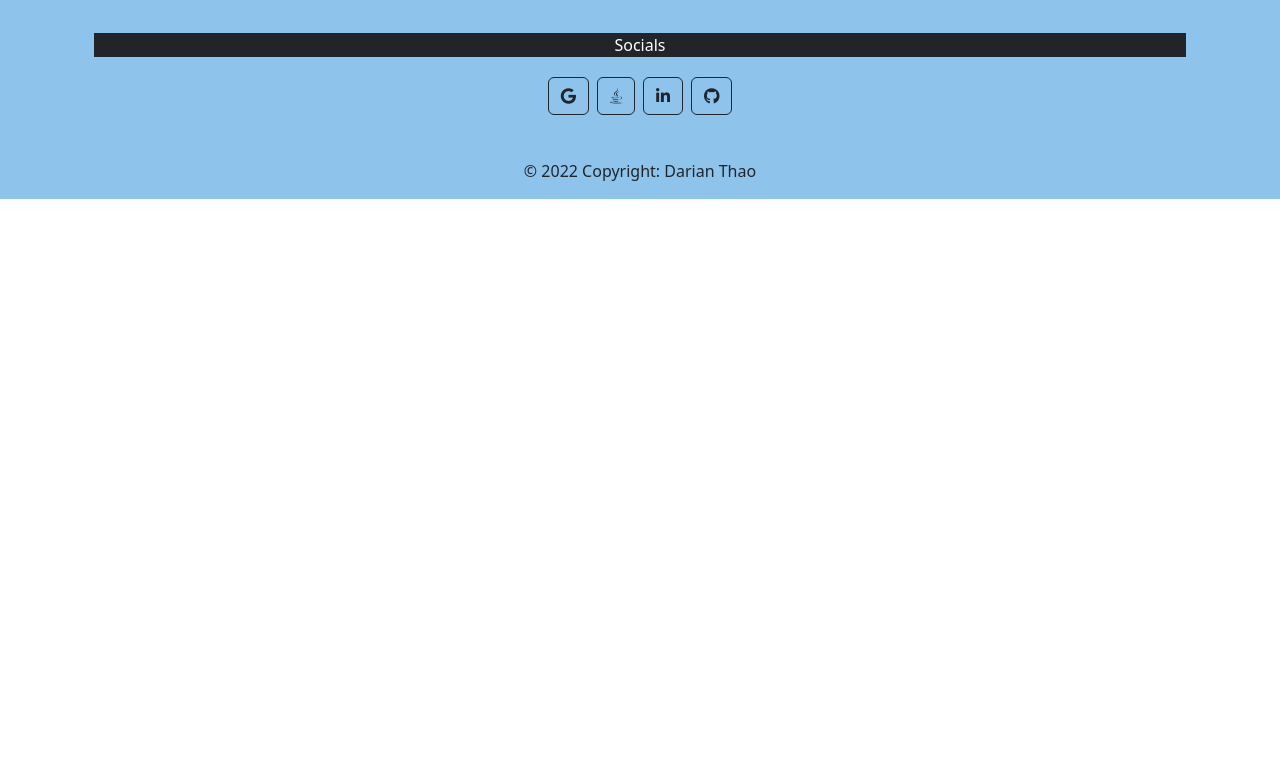
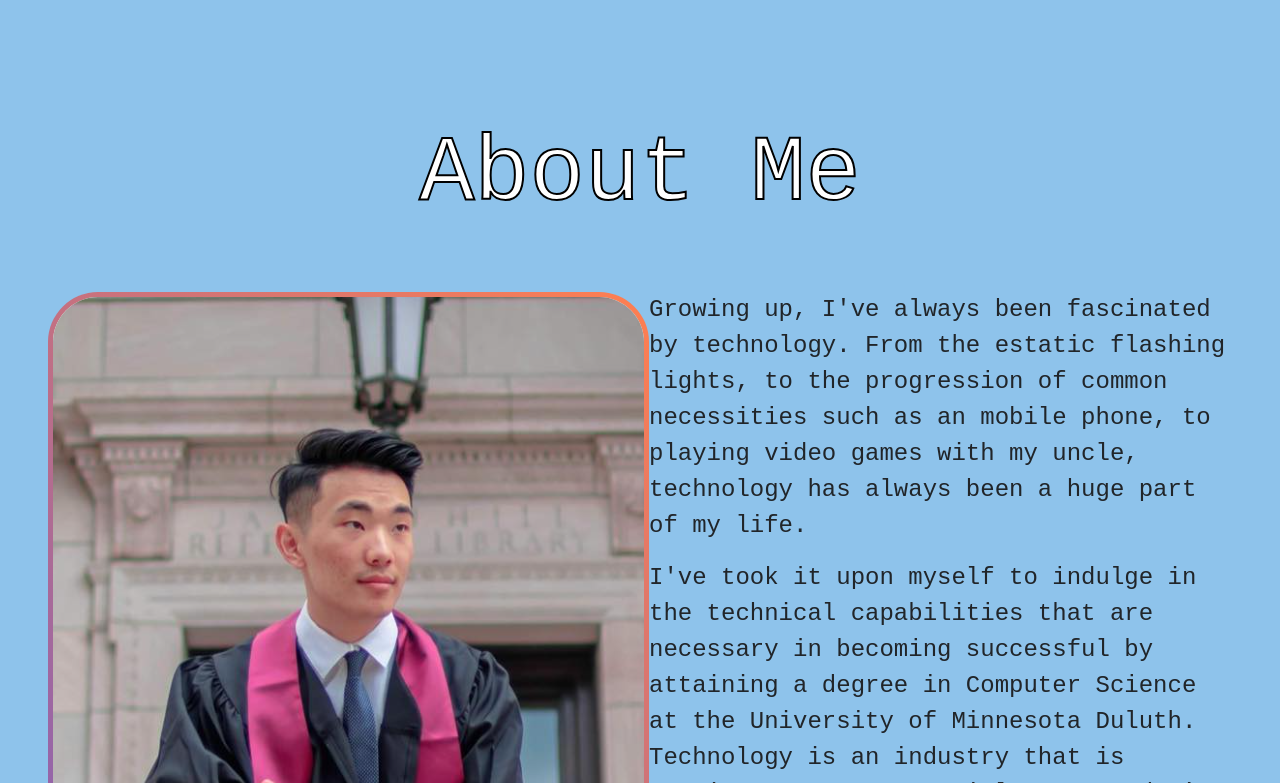
Before and after one commit to darianthao/Portfolio, a React (Create React App) app: page / in a window 1280 px wide. Shown: the part 3037-3820 px from the top of the page. Before the commit the page ends 3236 px from the top, so only its background shows below. Built offline with nearby package versions, Linux system fonts and the light colour scheme.

Commit message:
about me section done

```diff
--- a/src/App.js
+++ b/src/App.js
@@ -8,6 +8,7 @@ import MyTechStack from "./components/MyTechStack/MyTechStack";
 import ProjectsGrid from "./components/ProjectsGrid/ProjectsGrid";
 import Footer from "./components/Footer/Footer";
 import NavBar from "./components/NavBar/NavBar";
+import AboutMe from "./components/AboutMe/AboutMe";
 
 import React from "react";
 
@@ -21,6 +22,7 @@ function App() {
 
         <MyTechStack/>
         <ProjectsGrid/>
+          <AboutMe/>
         <Footer/>
 
       </div>
--- /dev/null
+++ b/src/components/AboutMe/AboutMe.css
@@ -0,0 +1,32 @@
+
+.AboutMe{
+
+}
+
+.header{
+    font-family: Courier New;
+    font-size: 92px;
+    color: white;
+    -webkit-text-stroke: 2px black;
+}
+.body {
+    display: grid;
+    grid-template-columns: 1fr 1fr;
+    grid-template-rows: 1fr;
+    margin: 2rem 2rem;
+    padding: 1rem 1rem 1rem 1rem;
+}
+
+.description {
+    font-family: "Courier New";
+    text-align: left;
+    font-size: 24px;
+}
+
+img.portfolioSelfie {
+    background: linear-gradient(#fff, #fff) padding-box,
+    linear-gradient(45deg, slateblue, coral) border-box;
+
+    border: 5px solid transparent;
+    border-radius: 50px;
+}
--- /dev/null
+++ b/src/components/AboutMe/AboutMe.js
@@ -0,0 +1,31 @@
+import React from "react";
+import './AboutMe.css'
+import portfolioSelfie from './images/portfolioSelfie.png'
+function AboutMe() {
+    return (
+<div className="AboutMe">
+    <div className="header">
+        About Me
+    </div>
+    <div className="body">
+        <img className="image portfolioSelfie" src={portfolioSelfie}/>
+        <div className="description">
+            <p>Growing up, I've always been fascinated
+        by technology. From the estatic flashing lights, to the progression of
+        common necessities such as an mobile phone, to playing video games with my
+        uncle, technology has always been a huge part of my life.</p>
+            <p> I've took it
+                upon myself to indulge in the technical capabilities that are necessary in
+                becoming successful by attaining a degree in Computer Science at the University
+                of Minnesota Duluth. Technology is an industry that is growing at an
+                exponential rate, and I'm excited to see where my journey takes me
+                in the next 10 years. </p>
+            <p> In my free time you can find me at the gym, in discord playing video games,
+                on the soccer field, or purchasing a venti iced matcha green tea latte with soy milk</p>
+        </div>
+    </div>
+</div>
+    );
+}
+
+export default AboutMe;
--- a/src/components/MyTechStack/MyTechStack.css
+++ b/src/components/MyTechStack/MyTechStack.css
@@ -27,9 +27,10 @@
 }
 
 #img-wrapper {
-    display: flex;
-    flex-wrap: wrap;
-    margin-top: 90px;
+    display: grid;
+    grid-template-columns: 1fr 1fr 1fr 1fr;
+    grid-template-rows: 125px 125px 125px 50px;
+    margin-top: 100px;
     align-content: center;
     justify-content: center;
 }
--- a/src/components/MyTechStack/MyTechStack.js
+++ b/src/components/MyTechStack/MyTechStack.js
@@ -28,8 +28,6 @@ function MyTechStack() {
                 <div data-mdb-toggle="tooltip" title="CSS(Cascading Style Sheets"><img src={CSSIcon} id="img"/></div>
                 <div data-mdb-toggle="tooltip" title="HTML5"><img src={HTMLIcon} id="img"/></div>
                 <div data-mdb-toggle="tooltip" title="Spring"><img src={JavaSpringIcon} id="img"/></div>
-            </div>
-            <div id="img-wrapper">
                 <div data-mdb-toggle="tooltip" title="Jira"><img src={JiraIcon} id="img"/></div>
                 <div data-mdb-toggle="tooltip" title="Github"><img src={GitHubIcon} id="img"/></div>
                 <div data-mdb-toggle="tooltip" title="Linux"><img src={LinuxIcon} id="img"/></div>
@@ -37,6 +35,7 @@ function MyTechStack() {
                 <div data-mdb-toggle="tooltip" title="MySql"><img src={MySqlIcon} id="img"/></div>
                 <div data-mdb-toggle="tooltip" title="Postman"><img src={PostManIcon} id="img"/></div>
             </div>
+
         </div>
     );
 }
```
Also changed, not shown: src/components/AboutMe/images/portfolioSelfie.png (added), 11 other files (tests, documents, lock files or other folders).
